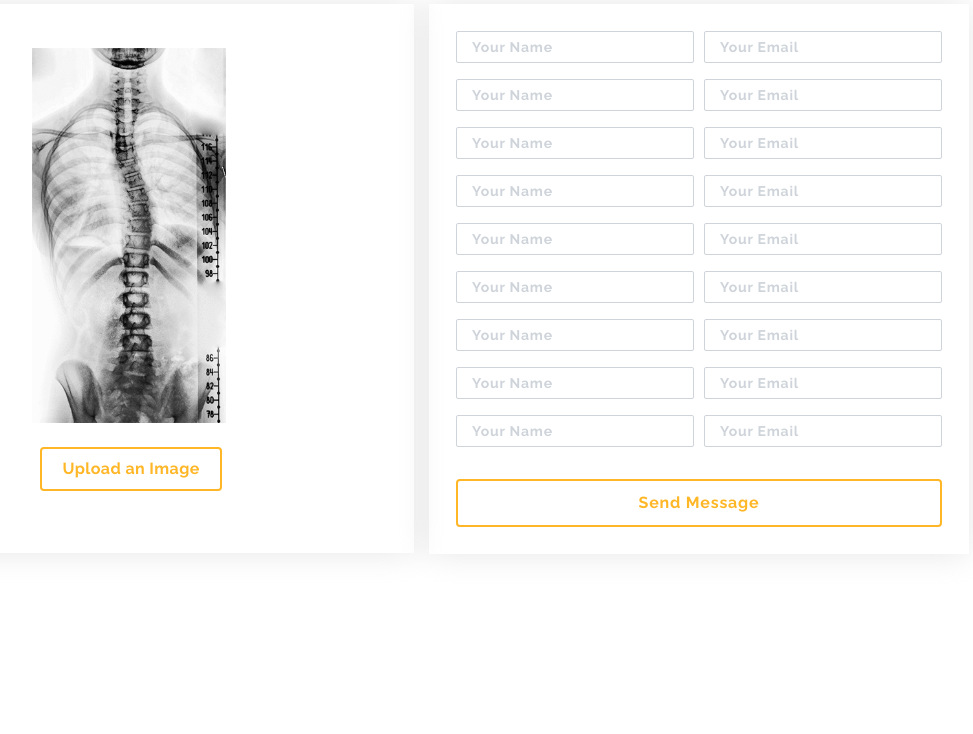
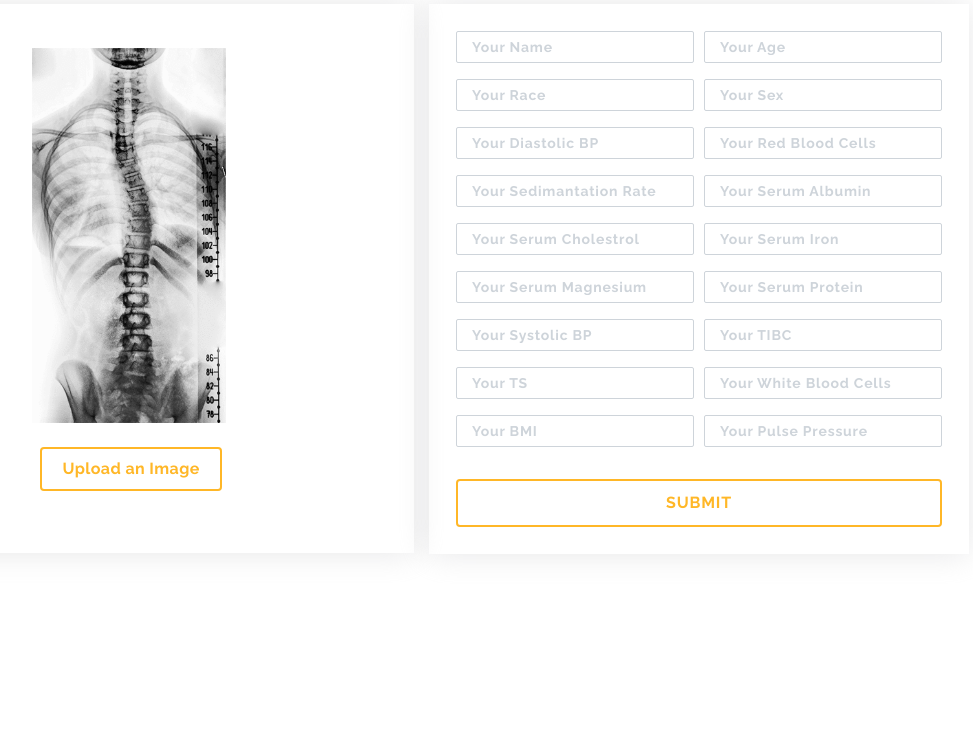
Before and after one commit to raj713335/XTRON, a Flask app: page /form in a window 1280 px wide. Shown: the part 80-814 px from the top of the page, without its empty margins (226-1199 px from the left). Run offline with Flask 2, Linux system fonts and the light colour scheme; some libraries are stand-ins or nearby versions.

Commit message:
made changes to the form.html template

```diff
--- a/templates/form.html
+++ b/templates/form.html
@@ -50,7 +50,7 @@
 						<br>
 						<div class="upload-btn-wrapper">
 							<input class="img-fluid" type="file" id="file" accept="image/*" onchange="image_preview(event)">
-							<label for="file" />Upload an Image</label>
+							<label for="file">Upload an Image</label>
 						</div>
 						<br>
 					</div>
@@ -69,7 +69,7 @@
                   <div class="validate"></div>
                 </div>
                 <div class="col-md-6 col-sm-6 col-6 form-group">
-                  <input type="email" class="form-control form-control-sm" name="email" id="email" placeholder="Your Email" data-rule="email" data-msg="Please enter a valid email" />
+                  <input type="text" class="form-control form-control-sm" name="age" id="age" placeholder="Your Age" data-rule="minlen:4" data-msg="Please enter at least 4 chars" />
                   <div class="validate"></div>
                 </div>
               </div>
@@ -79,11 +79,23 @@
 
               <div class="form-row">
                 <div class="col-md-6 col-md-6 col-sm-6 col-6 form-group">
-                  <input type="text" name="name" class="form-control form-control-sm" id="name" placeholder="Your Name" data-rule="minlen:4" data-msg="Please enter at least 4 chars" />
+                  <input type="text" name="race" class="form-control form-control-sm" id="race" placeholder="Your Race" data-rule="minlen:4" data-msg="Please enter at least 4 chars" list="exampleList1">
+                    <datalist id="exampleList1">
+                      <option value="Aleut">
+                      <option value="Eskimo">
+                      <option value="Indian">
+                      <option value="Black">
+                      <option value="White">
+                      <option value="Other">
+                    </datalist>
                   <div class="validate"></div>
                 </div>
                 <div class="col-md-6 col-md-6 col-sm-6 col-6 form-group">
-                  <input type="email" class="form-control form-control-sm" name="email" id="email" placeholder="Your Email" data-rule="email" data-msg="Please enter a valid email" />
+                  <input type="text" class="form-control form-control-sm" name="sex" id="sex" placeholder="Your Sex" data-rule="minlen:4" data-msg="Please enter at least 4 chars" list="exampleList">
+                  <datalist id="exampleList">
+                    <option value="Male">
+                    <option value="Female">
+                  </datalist>
                   <div class="validate"></div>
                 </div>
               </div>
@@ -93,11 +105,11 @@
 
               <div class="form-row">
                 <div class="col-md-6 col-md-6 col-sm-6 col-6 form-group">
-                  <input type="text" name="name" class="form-control form-control-sm" id="name" placeholder="Your Name" data-rule="minlen:4" data-msg="Please enter at least 4 chars" />
+                  <input type="text" name="diastolic_bp" class="form-control form-control-sm" id="diastolic_bp" placeholder="Your Diastolic BP" data-rule="minlen:4" data-msg="Please enter at least 4 chars" />
                   <div class="validate"></div>
                 </div>
                 <div class="col-md-6 col-md-6 col-sm-6 col-6 form-group">
-                  <input type="email" class="form-control form-control-sm" name="email" id="email" placeholder="Your Email" data-rule="email" data-msg="Please enter a valid email" />
+                  <input type="text" class="form-control form-control-sm" name="red_blood_cells" id="red_blood_cells" placeholder="Your Red Blood Cells" data-rule="minlen:4" data-msg="Please enter at least 4 chars" />
                   <div class="validate"></div>
                 </div>
               </div>
@@ -107,11 +119,11 @@
 
               <div class="form-row">
                 <div class="col-md-6 col-md-6 col-sm-6 col-6 form-group">
-                  <input type="text" name="name" class="form-control form-control-sm" id="name" placeholder="Your Name" data-rule="minlen:4" data-msg="Please enter at least 4 chars" />
+                  <input type="text" name="sedimantation_rate" class="form-control form-control-sm" id="sedimantation_rate" placeholder="Your Sedimantation Rate" data-rule="minlen:4" data-msg="Please enter at least 4 chars" />
                   <div class="validate"></div>
                 </div>
                 <div class="col-md-6 col-md-6 col-sm-6 col-6 form-group">
-                  <input type="email" class="form-control form-control-sm" name="email" id="email" placeholder="Your Email" data-rule="email" data-msg="Please enter a valid email" />
+                  <input type="text" class="form-control form-control-sm" name="serum_albumin" id="serum_albumin" placeholder="Your Serum Albumin" data-rule="minlen:4" data-msg="Please enter at least 4 chars" />
                   <div class="validate"></div>
                 </div>
               </div>
@@ -120,11 +132,11 @@
 
               <div class="form-row">
                 <div class="col-md-6 col-md-6 col-sm-6 col-6 form-group">
-                  <input type="text" name="name" class="form-control form-control-sm" id="name" placeholder="Your Name" data-rule="minlen:4" data-msg="Please enter at least 4 chars" />
+                  <input type="text" name="serum_cholestrol" class="form-control form-control-sm" id="serum_cholestrol" placeholder="Your Serum Cholestrol" data-rule="minlen:4" data-msg="Please enter at least 4 chars" />
                   <div class="validate"></div>
                 </div>
                 <div class="col-md-6 col-md-6 col-sm-6 col-6 form-group">
-                  <input type="email" class="form-control form-control-sm" name="email" id="email" placeholder="Your Email" data-rule="email" data-msg="Please enter a valid email" />
+                  <input type="text" class="form-control form-control-sm" name="serum_iron" id="serum_iron" placeholder="Your Serum Iron" data-rule="minlen:4" data-msg="Please enter at least 4 chars" />
                   <div class="validate"></div>
                 </div>
               </div>
@@ -132,11 +144,11 @@
 
               <div class="form-row">
                 <div class="col-md-6 col-md-6 col-sm-6 col-6 form-group">
-                  <input type="text" name="name" class="form-control form-control-sm" id="name" placeholder="Your Name" data-rule="minlen:4" data-msg="Please enter at least 4 chars" />
+                  <input type="text" name="serum_magnesium" class="form-control form-control-sm" id="serum_magnesium" placeholder="Your Serum Magnesium" data-rule="minlen:4" data-msg="Please enter at least 4 chars" />
                   <div class="validate"></div>
                 </div>
                 <div class="col-md-6 col-md-6 col-sm-6 col-6 form-group">
-                  <input type="email" class="form-control form-control-sm" name="email" id="email" placeholder="Your Email" data-rule="email" data-msg="Please enter a valid email" />
+                  <input type="text" class="form-control form-control-sm" name="serum_protein" id="serum_protein" placeholder="Your Serum Protein" data-rule="minlen:4" data-msg="Please enter at least 4 chars" />
                   <div class="validate"></div>
                 </div>
               </div>
@@ -144,11 +156,11 @@
 
               <div class="form-row">
                 <div class="col-md-6 col-md-6 col-sm-6 col-6 form-group">
-                  <input type="text" name="name" class="form-control form-control-sm" id="name" placeholder="Your Name" data-rule="minlen:4" data-msg="Please enter at least 4 chars" />
+                  <input type="text" name="systolic_bp" class="form-control form-control-sm" id="systolic_bp" placeholder="Your Systolic BP" data-rule="minlen:4" data-msg="Please enter at least 4 chars" />
                   <div class="validate"></div>
                 </div>
                 <div class="col-md-6 col-md-6 col-sm-6 col-6 form-group">
-                  <input type="email" class="form-control form-control-sm" name="email" id="email" placeholder="Your Email" data-rule="email" data-msg="Please enter a valid email" />
+                  <input type="text" class="form-control form-control-sm" name="tibc" id="tibc" placeholder="Your TIBC" data-rule="minlen:4" data-msg="Please enter at least 4 chars" />
                   <div class="validate"></div>
                 </div>
               </div>
@@ -156,11 +168,11 @@
 
               <div class="form-row">
                 <div class="col-md-6 col-md-6 col-sm-6 col-6 form-group">
-                  <input type="text" name="name" class="form-control form-control-sm" id="name" placeholder="Your Name" data-rule="minlen:4" data-msg="Please enter at least 4 chars" />
+                  <input type="text" name="ts" class="form-control form-control-sm" id="ts" placeholder="Your TS" data-rule="minlen:4" data-msg="Please enter at least 4 chars" />
                   <div class="validate"></div>
                 </div>
                 <div class="col-md-6 col-md-6 col-sm-6 col-6 form-group">
-                  <input type="email" class="form-control form-control-sm" name="email" id="email" placeholder="Your Email" data-rule="email" data-msg="Please enter a valid email" />
+                  <input type="text" class="form-control form-control-sm" name="white_blood_cells" id="white_blood_cells" placeholder="Your White Blood Cells" data-rule="minlen:4" data-msg="Please enter at least 4 chars" />
                   <div class="validate"></div>
                 </div>
               </div>
@@ -168,11 +180,11 @@
 
               <div class="form-row">
                 <div class="col-md-6 col-md-6 col-sm-6 col-6 form-group">
-                  <input type="text" name="name" class="form-control form-control-sm" id="name" placeholder="Your Name" data-rule="minlen:4" data-msg="Please enter at least 4 chars" />
+                  <input type="text" name="bmi" class="form-control form-control-sm" id="bmi" placeholder="Your BMI" data-rule="minlen:4" data-msg="Please enter at least 4 chars" />
                   <div class="validate"></div>
                 </div>
                 <div class="col-md-6 col-md-6 col-sm-6 col-6 form-group">
-                  <input type="email" class="form-control form-control-sm" name="email" id="email" placeholder="Your Email" data-rule="email" data-msg="Please enter a valid email" />
+                  <input type="text" class="form-control form-control-sm" name="pulse_pressure" id="pulse_pressure" placeholder="Your Pulse Pressure" data-rule="minlen:4" data-msg="Please enter at least 4 chars" />
                   <div class="validate"></div>
                 </div>
               </div>
@@ -193,9 +205,9 @@
               <div class="mb-3">
                 <div class="loading">Loading</div>
                 <div class="error-message"></div>
-                <div class="sent-message">Your message has been sent. Thank you!</div>
+                <div class="sent-message">Your data sent for processing . Thank you !</div>
               </div>
-              <div class="text-center"><button class="btn btn-site-theme btn-block" type="submit">Send Message</button></div>
+              <div class="text-center"><button class="btn btn-site-theme btn-block" type="submit">SUBMIT</button></div>
             </form>
           </div>
 
```
